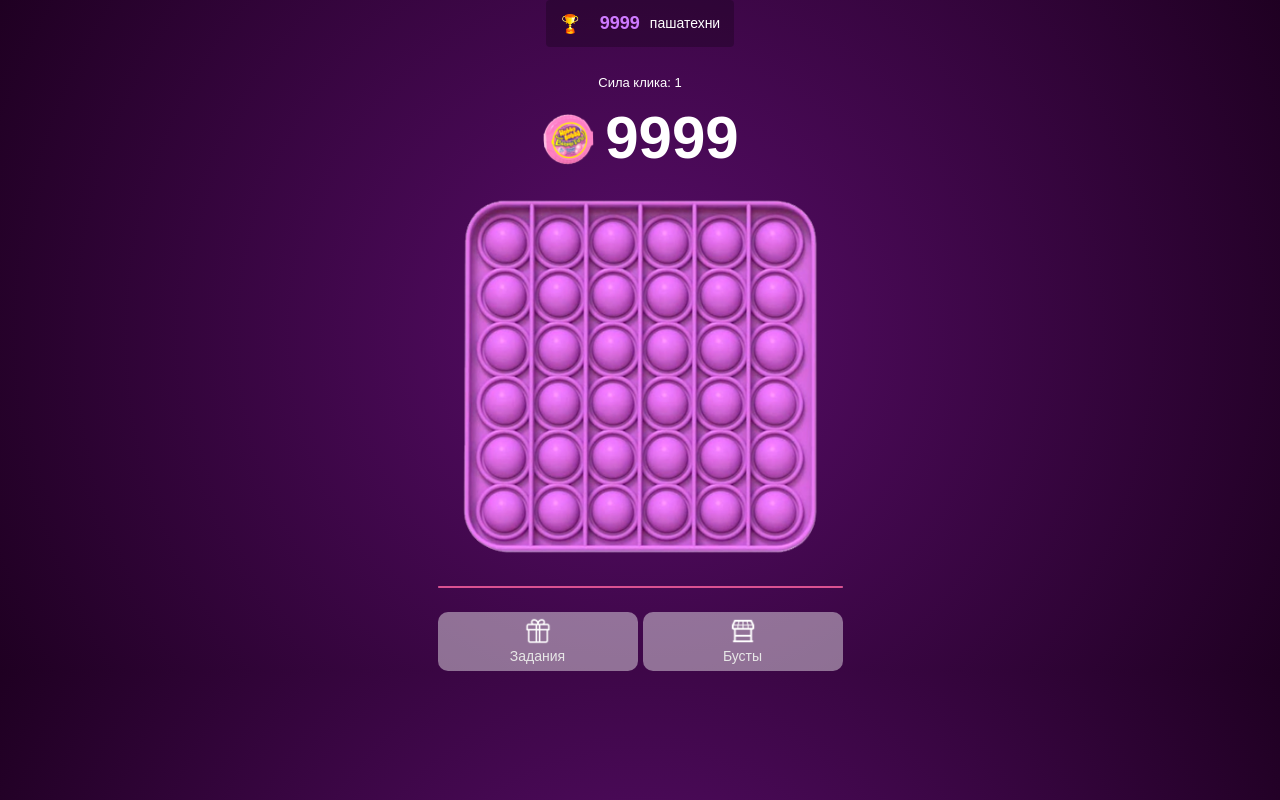
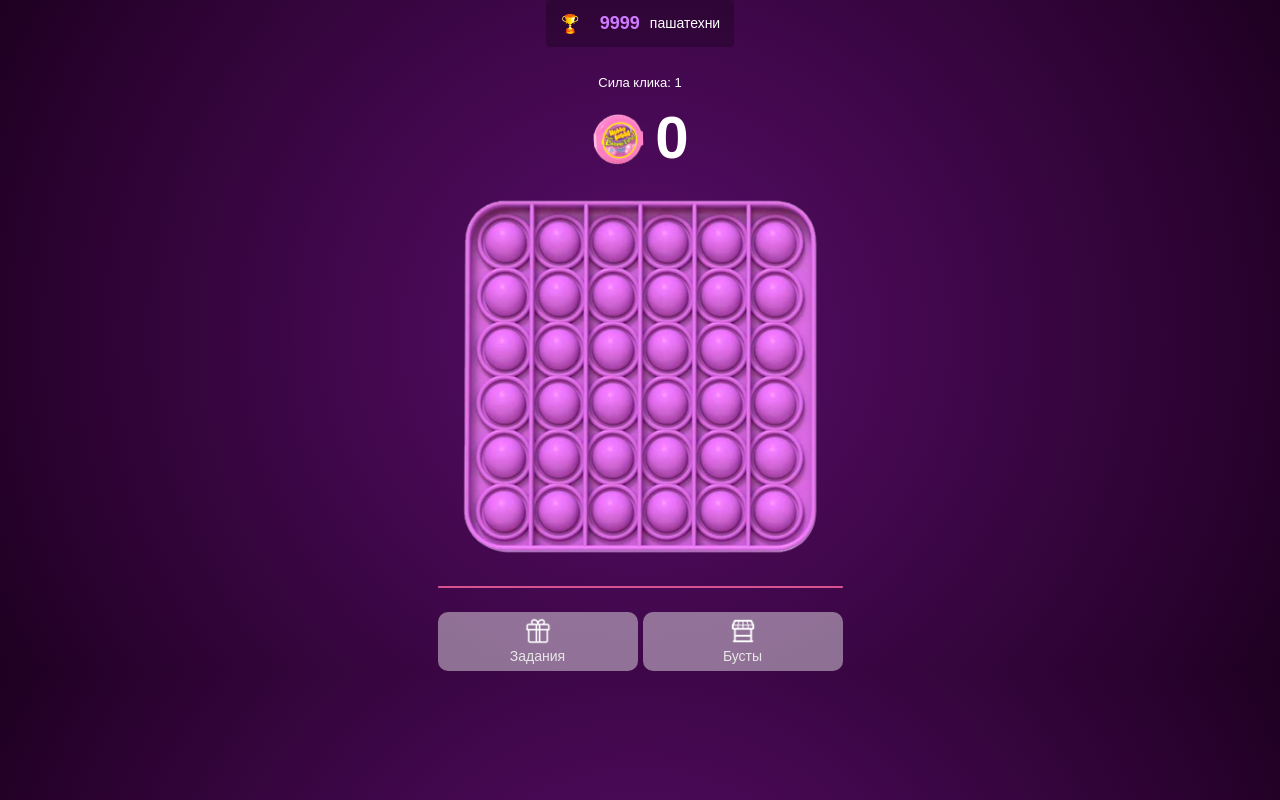
Before and after one commit to dithmaa/bubble_it, a Next.js app: page / in a window 1280 px wide. Built offline with nearby package versions, Linux system fonts and the light colour scheme.

Commit message:
Сделал клик на попит и увеличение счетчика. Починил энергию

```diff
--- a/package.json
+++ b/package.json
@@ -14,6 +14,7 @@
     "@radix-ui/react-slot": "^1.1.0",
     "class-variance-authority": "^0.7.0",
     "clsx": "^2.1.1",
+    "lodash.debounce": "^4.0.8",
     "lucide-react": "^0.454.0",
     "next": "14.2.16",
     "react": "^18",
--- a/src/components/shared/game-page.tsx
+++ b/src/components/shared/game-page.tsx
@@ -6,7 +6,6 @@ import { EnergyBar } from "./energy-bar";
 import { RatingBar } from "./rating-bar";
 interface GamePageProps {
   className?: string;
-  clickPerOne?: number;
   shownScore?: number;
   bubbleStates: boolean[][];
   setBubbleStates: React.Dispatch<React.SetStateAction<boolean[][]>>;
@@ -16,6 +15,14 @@ interface GamePageProps {
   setPercent: (value: number) => void;
   isShowMenu: boolean;
   setShowMenu: (value: boolean) => void;
+  clickPerOne?: number;
+  energyWait: boolean;
+  handlePercent: (value: number) => void;
+  handleBubbleClick: (
+    rowIndex: number,
+    colIndex: number,
+    setBubbleStates: React.Dispatch<React.SetStateAction<boolean[][]>>
+  ) => void;
 }
 export const GamePage: React.FC<GamePageProps> = ({
   className,
@@ -27,7 +34,31 @@ export const GamePage: React.FC<GamePageProps> = ({
   percent,
   setPercent,
   isShowMenu,
+  energyWait,
+  handlePercent,
+  handleBubbleClick,
 }) => {
+  const sFunc = () => {
+    console.log("percent", percent);
+    if (percent > 50.1) {
+      setTimeout(() => {
+        handlePercent(100);
+      }, 3000);
+    } else if (percent < 50.1) {
+      setTimeout(() => {
+        handlePercent(50);
+        setTimeout(() => {
+          handlePercent(100);
+        }, 7000);
+      }, 1000);
+    }
+  };
+  React.useEffect(() => {
+    if (percent <= 100 || !energyWait) {
+      sFunc();
+    }
+  }, [energyWait]);
+
   return (
     <div className={className}>
       <div className="container">
@@ -55,15 +86,11 @@ export const GamePage: React.FC<GamePageProps> = ({
           </div>
         </div>
         <>
-          {/* <ClickPlace
-                setShowNUM={setShowNUM}
-                isShowNUM={isShowNUM}
-                clickPerOne={clickPerOne}
-              /> */}
           <Popit
             currentScore={currentScore}
             bubbleStates={bubbleStates}
             setBubbleStates={setBubbleStates}
+            handleBubbleClick={handleBubbleClick}
           />
         </>
         <EnergyBar setPercent={setPercent} percent={percent} />
--- a/src/components/shared/game.tsx
+++ b/src/components/shared/game.tsx
@@ -2,18 +2,86 @@
 
 import React from "react";
 import { GamePage } from "./game-page";
+import debounce from "lodash.debounce";
 interface GameProps {
   className?: string;
 }
 export const Game: React.FC<GameProps> = ({ className }) => {
+  // Интерфейс
+  const [isShowMenu, setShowMenu] = React.useState(true);
+
+  // Энергия
+  const [percent, setPercent] = React.useState(100);
+  const [energyWait, setEnergyWait] = React.useState(true);
+  const handlePercent = (value: number) => {
+    // console.log(value);
+    setPercent(value);
+  };
+
+  const energyDebounce = React.useCallback(
+    debounce(() => {
+      console.log("Вызов SetEnergyWaiting");
+      setEnergyWait(false);
+    }, 800),
+    []
+  );
+  // Логика очков
+
+  const [shownScore, setShown] = React.useState(0);
+  const [currentScore, setScore] = React.useState(0);
+
+  // Клик на попит
   const [bubbleStates, setBubbleStates] = React.useState(
     Array.from({ length: 6 }, () => Array(6).fill(false))
   );
-  const [currentScore, setScore] = React.useState(0);
+  const [clickPerOne, setClickPerOne] = React.useState(1);
 
-  const [isShowMenu, setShowMenu] = React.useState(true);
+  const handleBubbleClick = (rowIndex, colIndex, setBubbleStates) => {
+    // if (hasInviter) {
+    //   setTimeout(() => {
+    //     updateFriendsListDebounced(
+    //       inviterFriendsList,
+    //       totalRefScore,
+    //       inviterId
+    //     );
+    //   }, 0);
+    // }
+    if (percent > 0) {
+      // if ("vibrate" in navigator) {
+      //   navigator.vibrate(200); // Продолжительность вибрации в миллисекундах
+      // } else {
+      //   alert("API для вибрации не поддерживается в вашем браузере.");
+      // }
 
-  const [percent, setPercent] = React.useState(100);
+      // setShowNUM(true);
+      let newPercent = percent;
+      newPercent -= 3;
+      handlePercent(newPercent);
+
+      // tg.HapticFeedback.impactOccurred("rigid");
+
+      const newBubbleStates = [...bubbleStates];
+      newBubbleStates[rowIndex][colIndex] =
+        !newBubbleStates[rowIndex][colIndex];
+      setBubbleStates(newBubbleStates);
+      setEnergyWait(true);
+
+      energyDebounce();
+      setScore((prevScore) => {
+        prevScore = Number(clickPerOne) + Number(prevScore);
+        // const refGiftCount = Math.ceil(clickPerOne * 0.15);
+        // setTotalRefScore((prev) => prev + refGiftCount);
+        // giveGiftScore(refId, totalRefScore);
+        // increaseCount(prevScore);
+        setShown(prevScore);
+        // console.log("refGiftCount", refGiftCount);
+        return prevScore;
+      });
+    } else {
+      // console.log("Ваша энергия на исходе");
+      setPercent(0);
+    }
+  };
 
   return (
     <div className={className}>
@@ -26,6 +94,11 @@ export const Game: React.FC<GameProps> = ({ className }) => {
         setPercent={setPercent}
         isShowMenu={isShowMenu}
         setShowMenu={setShowMenu}
+        clickPerOne={clickPerOne}
+        energyWait={energyWait}
+        handlePercent={handlePercent}
+        shownScore={shownScore}
+        handleBubbleClick={handleBubbleClick}
       />
     </div>
   );
--- a/src/components/shared/popit.tsx
+++ b/src/components/shared/popit.tsx
@@ -4,11 +4,14 @@ interface PopitProps {
   currentScore?: number;
   bubbleStates: boolean[][];
   setBubbleStates: React.Dispatch<React.SetStateAction<boolean[][]>>;
+  handleBubbleClick: any;
 }
 export const Popit: React.FC<PopitProps> = ({
   className,
   currentScore = 9999,
   bubbleStates,
+  handleBubbleClick,
+  setBubbleStates,
 }) => {
   return (
     <div className={className}>
@@ -26,14 +29,14 @@ export const Popit: React.FC<PopitProps> = ({
                 <div
                   key={colIndex}
                   className={`cell ${active ? "active" : ""}`}
-                  //   onClick={(event) =>
-                  //     handleBubbleClick(
-                  //       rowIndex,
-                  //       colIndex,
-                  //       setBubbleStates,
-                  //       event
-                  //     )
-                  //   }
+                  onClick={(event) =>
+                    handleBubbleClick(
+                      rowIndex,
+                      colIndex,
+                      setBubbleStates,
+                      event
+                    )
+                  }
                 ></div>
               ))}
             </div>
```
Also changed, not shown: 2 other files (tests, documents, lock files or other folders).
